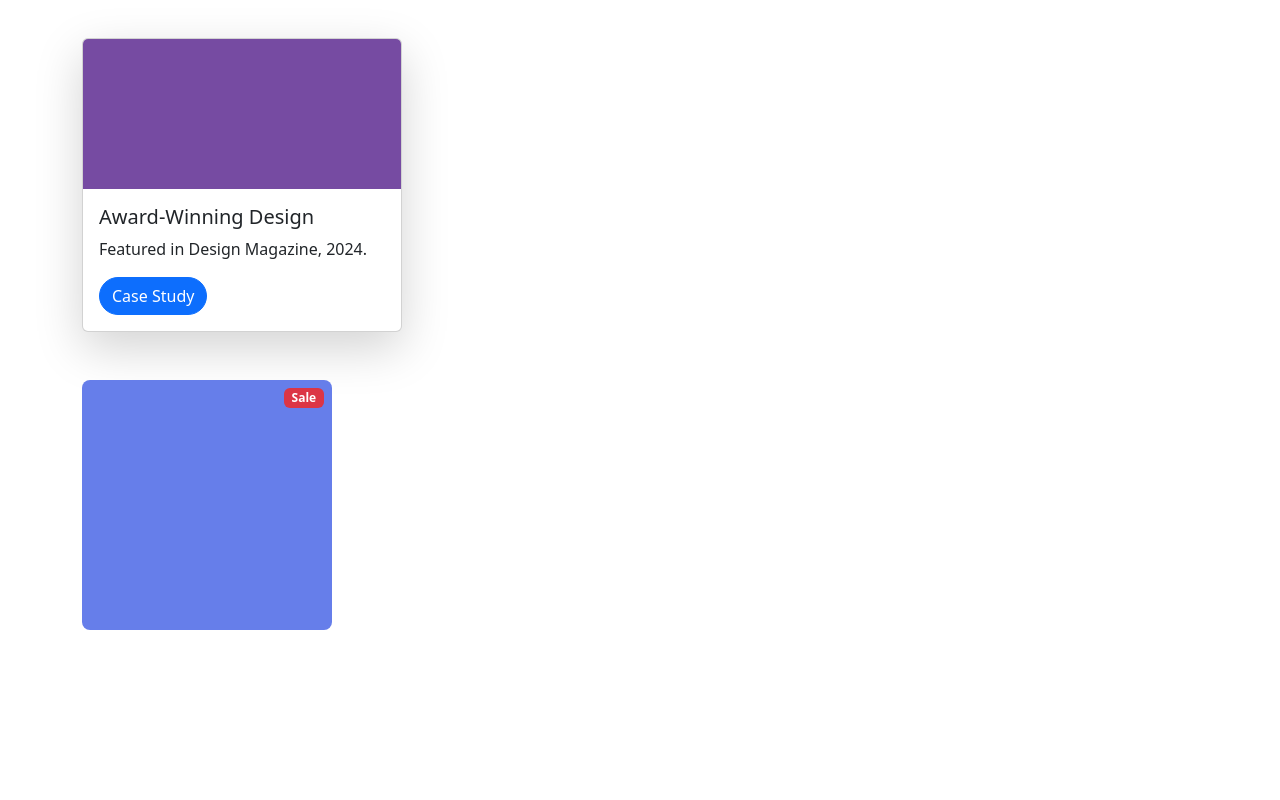
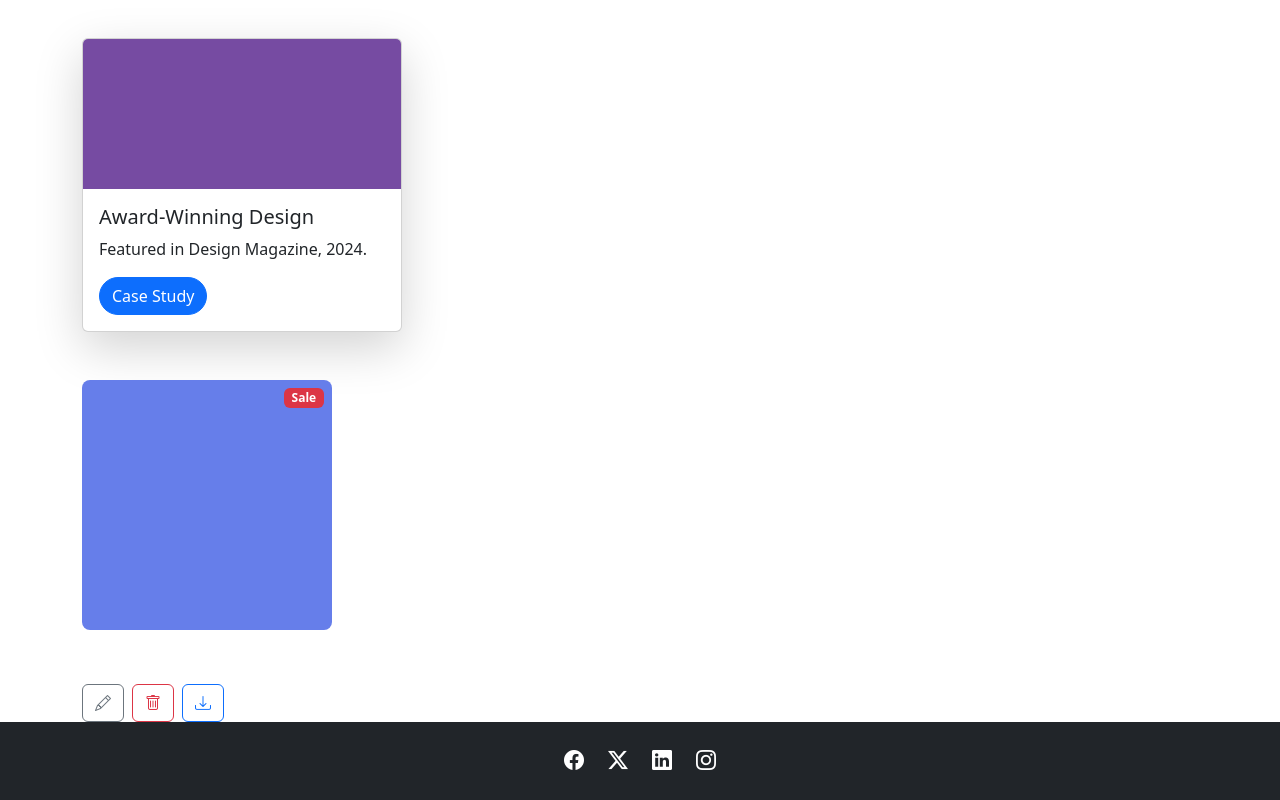
Before and after one commit to Hashcat07/Digital-Nurture, a website: page Upskilling/bootstrap5/index.html in a window 1280 px wide. Shown: the part 5096-5896 px from the top of the page. Before the commit the page ends 5732 px from the top, so only its background shows below. Drawn offline with nearby package versions, Linux system fonts and the light colour scheme.

Commit message:
feat: add icons

```diff
--- a/Upskilling/bootstrap5/index.html
+++ b/Upskilling/bootstrap5/index.html
@@ -7,6 +7,10 @@
     <link
       href="https://cdn.jsdelivr.net/npm/bootstrap@5.3.0/dist/css/bootstrap.min.css"
       rel="stylesheet"
+    />
+    <link
+      rel="stylesheet"
+      href="https://cdn.jsdelivr.net/npm/bootstrap-icons@1.11.3/font/bootstrap-icons.css"
     />
   </head>
   <body>
@@ -413,6 +417,26 @@
       </div>
     </section>
 
+    <section class="container mt-5 d-flex gap-2">
+      <button class="btn btn-outline-secondary" title="Edit">
+        <i class="bi bi-pencil"></i>
+      </button>
+      <button class="btn btn-outline-danger" title="Delete">
+        <i class="bi bi-trash"></i>
+      </button>
+      <button class="btn btn-outline-primary" title="Download">
+        <i class="bi bi-download"></i>
+      </button>
+    </section>
+
+    <section class="bg-dark text-white py-4">
+      <div class="container d-flex justify-content-center gap-4 fs-5">
+        <a href="#" class="text-white"><i class="bi bi-facebook"></i></a>
+        <a href="#" class="text-white"><i class="bi bi-twitter-x"></i></a>
+        <a href="#" class="text-white"><i class="bi bi-linkedin"></i></a>
+        <a href="#" class="text-white"><i class="bi bi-instagram"></i></a>
+      </div>
+    </section>
     <footer
       class="position-fixed bottom-0 start-0 end-0 bg-dark text-white p-3"
     >
```
